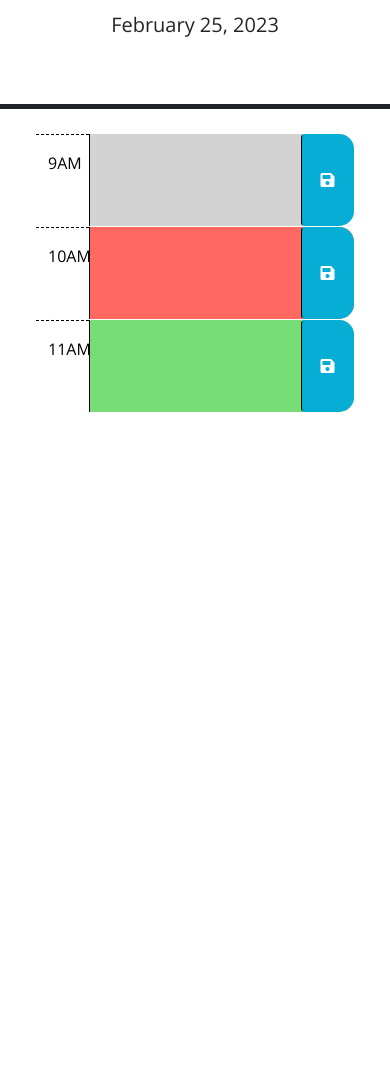
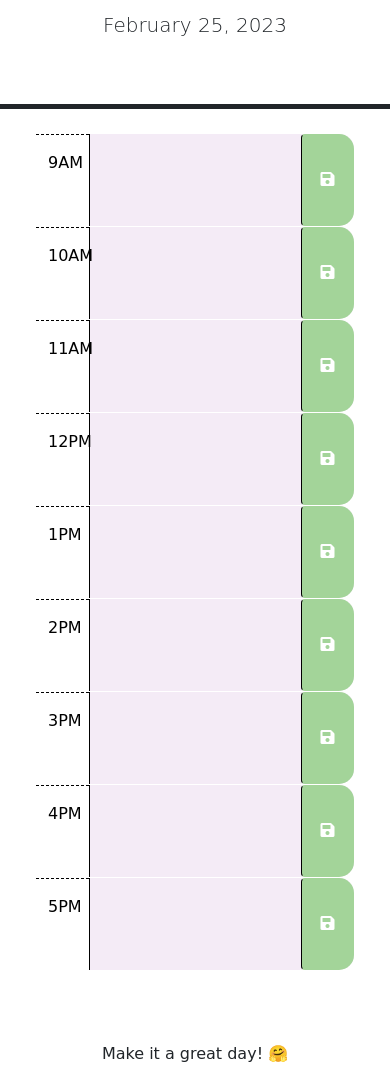
Before and after one commit to TinaTheDev91/Work-Day-Scheduler, a plain HTML site: page index.html in a window 390 px wide. Shown: the part 211-1301 px from the top of the page. Before the commit the page ends 844 px from the top, so only its background shows below. Drawn offline with nearby package versions, Linux system fonts and the light colour scheme; a web font is replaced by a local one.

Commit message:
finalized and debugged JS, adjusted styling

```diff
--- a/Assets/script.js
+++ b/Assets/script.js
@@ -1,10 +1,108 @@
+var today = dayjs();
+$('#currentDay').text(today.format('MMMM D, YYYY'));
+
+
+$(function () {
+
+  // adding previously entered data to the task fields
+
+  document.getElementById("hour-9").childNodes[3].innerHTML = localStorage.getItem("task9");
+  document.getElementById("hour-10").childNodes[3].innerHTML = localStorage.getItem("task10");
+  document.getElementById("hour-11").childNodes[3].innerHTML = localStorage.getItem("task11");
+  document.getElementById("hour-12").childNodes[3].innerHTML = localStorage.getItem("task12");
+  document.getElementById("hour-1").childNodes[3].innerHTML = localStorage.getItem("task1");
+  document.getElementById("hour-2").childNodes[3].innerHTML = localStorage.getItem("task2");
+  document.getElementById("hour-3").childNodes[3].innerHTML = localStorage.getItem("task3");
+  document.getElementById("hour-4").childNodes[3].innerHTML = localStorage.getItem("task4");
+  document.getElementById("hour-5").childNodes[3].innerHTML = localStorage.getItem("task5");
+
+  // using button to save data to the local storage
+
+  var saveButton = $('.saveBtn');
+  saveButton.on('click', function() {
+    var taskEntry = document.getElementById("hour-9").childNodes[3].value;
+    localStorage.setItem("task9", taskEntry);
+  });
+
+  saveButton.on('click', function() {
+    var taskEntry = document.getElementById("hour-10").childNodes[3].value;
+    localStorage.setItem("task10", taskEntry);
+  });
+
+  saveButton.on('click', function() {
+    var taskEntry = document.getElementById("hour-11").childNodes[3].value;
+    localStorage.setItem("task11", taskEntry);
+  });
+
+  saveButton.on('click', function() {
+    var taskEntry = document.getElementById("hour-12").childNodes[3].value;
+    localStorage.setItem("task12", taskEntry);
+  });
+
+  saveButton.on('click', function() {
+    var taskEntry = document.getElementById("hour-1").childNodes[3].value;
+    localStorage.setItem("task1", taskEntry);
+  });
+
+  saveButton.on('click', function() {
+    var taskEntry = document.getElementById("hour-2").childNodes[3].value;
+    localStorage.setItem("task2", taskEntry);
+  });
+
+  saveButton.on('click', function() {
+    var taskEntry = document.getElementById("hour-3").childNodes[3].value;
+    localStorage.setItem("task3", taskEntry);
+  });
+
+  saveButton.on('click', function() {
+    var taskEntry = document.getElementById("hour-4").childNodes[3].value;
+    localStorage.setItem("task4", taskEntry);
+  });
+
+  saveButton.on('click', function() {
+    var taskEntry = document.getElementById("hour-5").childNodes[3].value;
+    localStorage.setItem("task5", taskEntry);
+  });
+
+  // time variables
+
+  var hour = dayjs().hour();
+  var time = $('.time');
+  var timeOfDay = time.text();
+  var timeOfDayParse = parseInt(timeOfDay);
+  var militaryTime;
+
+  console.log(hour);
+  console.log(time);
+  console.log(timeOfDay);
+  console.log(timeOfDayParse);
+  console.log(5);
+  console.log(militaryTime);
+
+  // converting to military time
+
+  if (timeOfDayParse >= 1 && timeOfDayParse <= 5) {
+    militaryTime = timeOfDayParse + 12;
+  } else {
+    militaryTime = timeOfDayParse;
+  }
+
+  // adding past, present and future classes in respect to the current hour
+
+  if (militaryTime < hour) {
+    time.parent().addClass("past");
+  } else if (militaryTime > hour) {
+    time.parent().addClass("future");
+  } else {
+    time.parent().addClass("present");
+  }
+
+});
+
 // Wrap all code that interacts with the DOM in a call to jQuery to ensure that
 // the code isn't run until the browser has finished rendering all the elements
 // in the html.
-var today = dayjs();
-$('#currentDay').text(today.format('MMMM D, YYYY'));
-
-$(function () {
+//
 // TODO: Add a listener for click events on the save button. This code should
 // use the id in the containing time-block as a key to save the user input in
 // local storage. HINT: What does `this` reference in the click listener
@@ -12,11 +110,12 @@ $(function () {
 // time-block containing the button that was clicked? How might the id be
 // useful when saving the description in local storage?
 //
-  var saveButton = $('.saveBtn');
-  saveButton.on('click', function() {
-    var taskEntry = document.getElementById("hour-9").childNodes[1].value;
-    localStorage.setItem("task9", taskEntry);
-  });
+// console.log(document.getElementById("hour-9"), "get elembyID")
+// console.log(document.getElementById("hour-9").childNodes, "childNodes")
+// console.log(document.getElementById("hour-9").childNodes[1], "childNodes[1]")
+// console.log(document.getElementById("hour-9").childNodes[1].textContent, "textContent")
+// console.log(taskEntry, "taskEntry")
+//
 // var taskEntry = taskArea.value;
 // taskArea.innerHTML = taskEntry;
 // TODO: Add code to apply the past, present, or future class to each time
@@ -30,4 +129,3 @@ $(function () {
 // attribute of each time-block be used to do this?
 //
 // TODO: Add code to display the current date in the header of the page.
-});
--- a/Assets/style.css
+++ b/Assets/style.css
@@ -1,6 +1,10 @@
 body {
-  font-family: 'Open Sans', sans-serif;
+  font-family: 'Tilt Warp', cursive;
   font-size: 16px;
+}
+
+footer {
+  text-align: center;
 }
 
 textarea {
@@ -31,17 +35,17 @@ textarea {
 }
 
 .past {
-  background-color: #d3d3d3;
+  background-color: #D5ADDD;
   color: white;
 }
 
 .present {
-  background-color: #ff6961;
+  background-color: #E5CCEA;
   color: white;
 }
 
 .future {
-  background-color: #77dd77;
+  background-color: #F4EBF6;
   color: white;
 }
 
@@ -49,7 +53,7 @@ textarea {
   border-left: 1px solid black;
   border-top-right-radius: 15px;
   border-bottom-right-radius: 15px;
-  background-color: #06aed5;
+  background-color: #A3D499;
   color: white;
 }
 
--- a/index.html
+++ b/index.html
@@ -14,6 +14,11 @@
       integrity="sha384-50oBUHEmvpQ+1lW4y57PTFmhCaXp0ML5d60M1M7uH2+nqUivzIebhndOJK28anvf"
       crossorigin="anonymous"
     />
+
+    <link rel="preconnect" href="https://fonts.googleapis.com">
+    <link rel="preconnect" href="https://fonts.gstatic.com" crossorigin>
+    <link href="https://fonts.googleapis.com/css2?family=Tilt+Warp&display=swap" rel="stylesheet">
+
     <link
       href="https://fonts.googleapis.com/css?family=Open+Sans&display=swap"
       rel="stylesheet"
@@ -28,7 +33,7 @@
       <p class="lead">A simple calendar app for scheduling your work day</p>
       <p id="currentDay" class="lead"></p>
     </header>
-    <div class="container-lg px-5">
+    <div class="time-blocks container-lg px-5">
       <!-- Use class for "past", "present", and "future" to apply styles to the
         time-block divs accordingly. The javascript will need to do this by
         adding/removing these classes on each div by comparing the hour in the
@@ -40,8 +45,8 @@
         -->
 
       <!-- Example of a past time block. The "past" class adds a gray background color. -->
-      <div id="hour-9" class="row time-block past">
-        <div class="col-2 col-md-1 hour text-center py-3">9AM</div>
+      <div id="hour-9" class="row time-block">
+        <div class="time col-2 col-md-1 hour text-center py-3">9AM</div>
         <textarea class="col-8 col-md-10 description" rows="3"> </textarea>
         <button class="btn saveBtn col-2 col-md-1" aria-label="save">
           <i class="fas fa-save" aria-hidden="true"></i>
@@ -49,8 +54,8 @@
       </div>
 
       <!-- Example of a a present time block. The "present" class adds a red background color. -->
-      <div id="hour-10" class="row time-block present">
-        <div class="col-2 col-md-1 hour text-center py-3">10AM</div>
+      <div id="hour-10" class="row time-block">
+        <div class="time col-2 col-md-1 hour text-center py-3">10AM</div>
         <textarea class="col-8 col-md-10 description" rows="3"> </textarea>
         <button class="btn saveBtn col-2 col-md-1" aria-label="save">
           <i class="fas fa-save" aria-hidden="true"></i>
@@ -58,13 +63,69 @@
       </div>
 
       <!-- Example of a future time block. The "future" class adds a green background color. -->
-      <div id="hour-11" class="row time-block future">
-        <div class="col-2 col-md-1 hour text-center py-3">11AM</div>
+      <div id="hour-11" class="row time-block">
+        <div class="time col-2 col-md-1 hour text-center py-3">11AM</div>
         <textarea class="col-8 col-md-10 description" rows="3"> </textarea>
         <button class="btn saveBtn col-2 col-md-1" aria-label="save">
           <i class="fas fa-save" aria-hidden="true"></i>
         </button>
       </div>
+
+      <div id="hour-12" class="row time-block">
+        <div class="time col-2 col-md-1 hour text-center py-3">12PM</div>
+        <textarea class="col-8 col-md-10 description" rows="3"> </textarea>
+        <button class="btn saveBtn col-2 col-md-1" aria-label="save">
+          <i class="fas fa-save" aria-hidden="true"></i>
+        </button>
+      </div>
+
+      <div id="hour-1" class="row time-block">
+        <div class="time col-2 col-md-1 hour text-center py-3">1PM</div>
+        <textarea class="col-8 col-md-10 description" rows="3"> </textarea>
+        <button class="btn saveBtn col-2 col-md-1" aria-label="save">
+          <i class="fas fa-save" aria-hidden="true"></i>
+        </button>
+      </div>
+
+      <div id="hour-2" class="row time-block">
+        <div class="time col-2 col-md-1 hour text-center py-3">2PM</div>
+        <textarea class="col-8 col-md-10 description" rows="3"> </textarea>
+        <button class="btn saveBtn col-2 col-md-1" aria-label="save">
+          <i class="fas fa-save" aria-hidden="true"></i>
+        </button>
+      </div>
+
+      <div id="hour-3" class="row time-block">
+        <div class="time col-2 col-md-1 hour text-center py-3">3PM</div>
+        <textarea class="col-8 col-md-10 description" rows="3"> </textarea>
+        <button class="btn saveBtn col-2 col-md-1" aria-label="save">
+          <i class="fas fa-save" aria-hidden="true"></i>
+        </button>
+      </div>
+
+      <div id="hour-4" class="row time-block">
+        <div class="time col-2 col-md-1 hour text-center py-3">4PM</div>
+        <textarea class="col-8 col-md-10 description" rows="3"> </textarea>
+        <button class="btn saveBtn col-2 col-md-1" aria-label="save">
+          <i class="fas fa-save" aria-hidden="true"></i>
+        </button>
+      </div>
+
+      <div id="hour-5" class="row time-block">
+        <div class="time col-2 col-md-1 hour text-center py-3">5PM</div>
+        <textarea class="col-8 col-md-10 description" rows="3"> </textarea>
+        <button class="btn saveBtn col-2 col-md-1" aria-label="save">
+          <i class="fas fa-save" aria-hidden="true"></i>
+        </button>
+      </div>
+    </div>
+
+    <br>
+    <br>
+    <br>
+
+    <footer>Make it a great day! 🤗</footer>
+    <br>
 
     <script src="https://code.jquery.com/jquery-3.4.1.min.js"></script>
     <script
```
Lines whose indentation alone changed are shown as unchanged.
